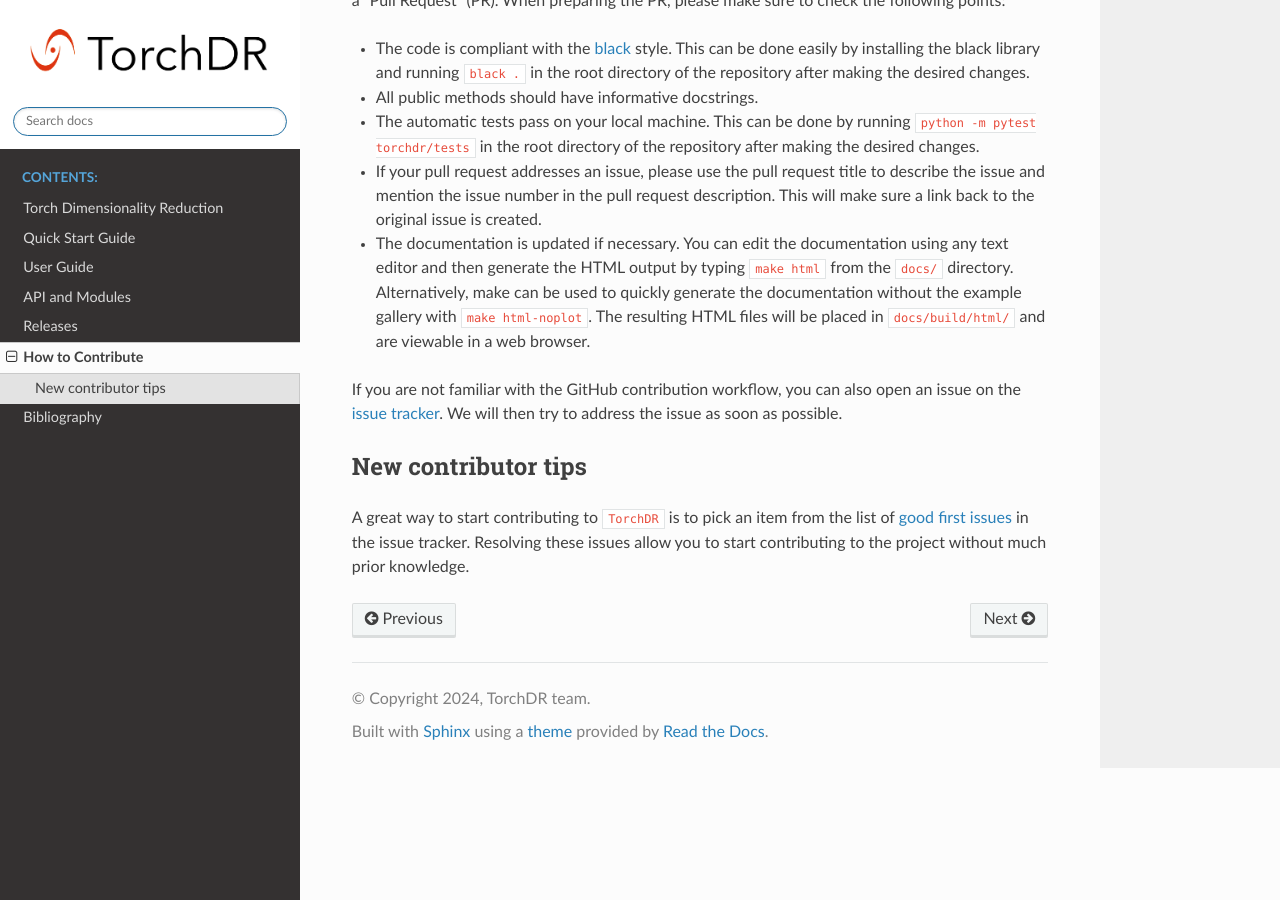
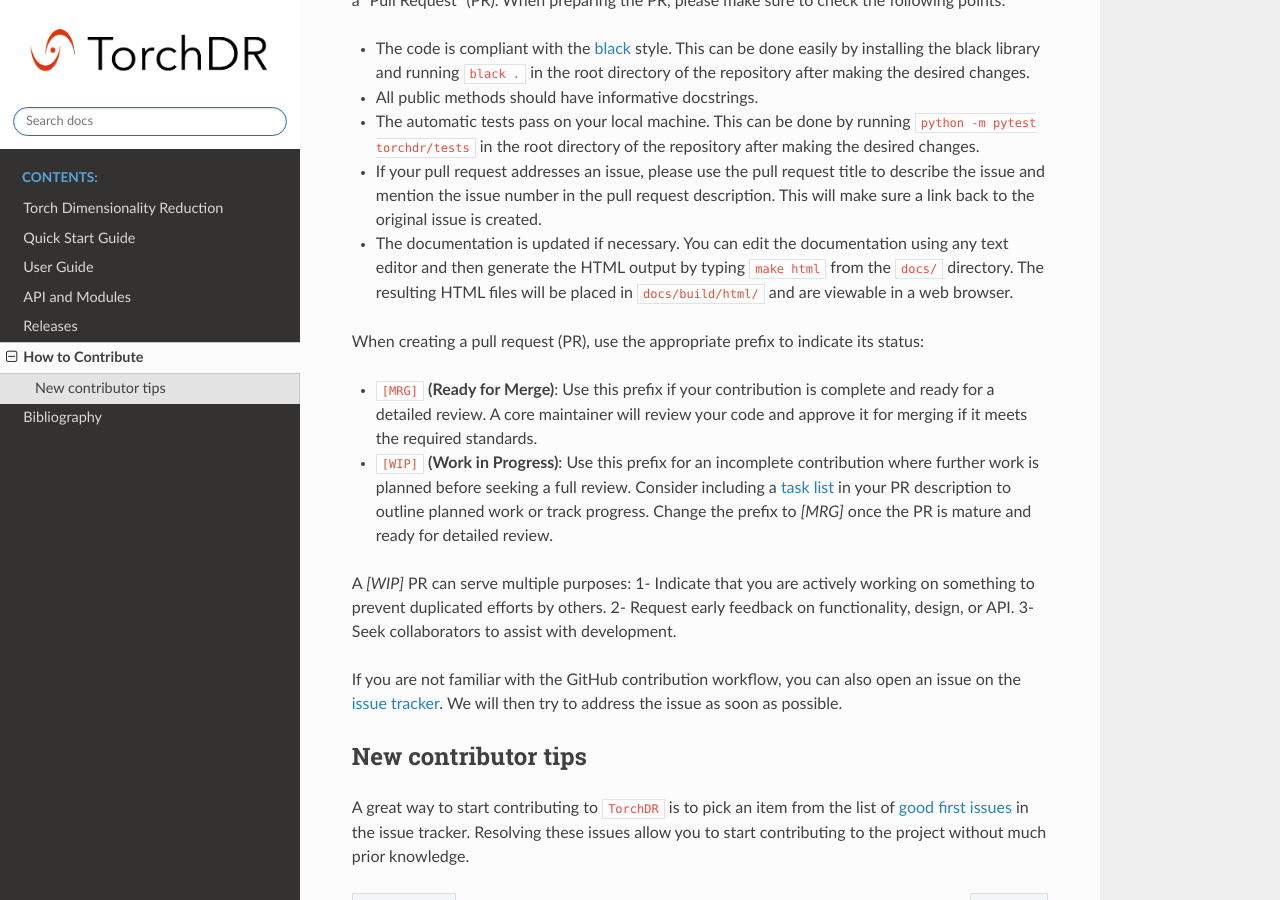
Before and after one commit to TorchDR/TorchDR, a Sphinx documentation site: the page built from docs/source/torchdr.contributing.rst, in a window 1280 px wide and 900 px high, scrolled down 365 px. Built offline with Sphinx 7.4.7 and the Read the Docs theme 3.1.0, drawn with Linux system fonts in a browser that asks for light colours; pages that are not in the unit, such as notebooks, are missing from menus.

Commit message:
[Doc] PR status guidelines (#145)

```diff
--- a/docs/source/torchdr.contributing.rst
+++ b/docs/source/torchdr.contributing.rst
@@ -17,7 +17,20 @@ check the following points:
 - All public methods should have informative docstrings.
 - The automatic tests pass on your local machine. This can be done by running ``python -m pytest torchdr/tests`` in the root directory of the repository after making the desired changes.
 - If your pull request addresses an issue, please use the pull request title to describe the issue and mention the issue number in the pull request description. This will make sure a link back to the original issue is created.
-- The documentation is updated if necessary. You can edit the documentation using any text editor and then generate the HTML output by typing ``make html`` from the ``docs/`` directory. Alternatively, make can be used to quickly generate the documentation without the example gallery with ``make html-noplot``. The resulting HTML files will be placed in ``docs/build/html/`` and are viewable in a web browser.
+- The documentation is updated if necessary. You can edit the documentation using any text editor and then generate the HTML output by typing ``make html`` from the ``docs/`` directory. The resulting HTML files will be placed in ``docs/build/html/`` and are viewable in a web browser.
+
+When creating a pull request (PR), use the appropriate prefix to indicate its status:
+
+- ``[MRG]`` **(Ready for Merge)**: Use this prefix if your contribution is complete and ready for a detailed review. A core maintainer will review your code and approve it for merging if it meets the required standards.
+
+- ``[WIP]`` **(Work in Progress)**: Use this prefix for an incomplete contribution where further work is planned before seeking a full review. Consider including a `task list <https://github.com/blog/1375-task-lists-in-gfm-issues-pulls-comments>`_ in your PR description to outline planned work or track progress. Change the prefix to `[MRG]` once the PR is mature and ready for detailed review.
+
+
+A `[WIP]` PR can serve multiple purposes:
+1- Indicate that you are actively working on something to prevent duplicated efforts by others.
+2- Request early feedback on functionality, design, or API.
+3- Seek collaborators to assist with development.
+
 
 If you are not familiar with the GitHub contribution workflow, you can also open
 an issue on the `issue tracker <https://github.com/torchdr/torchdr/issues>`_.
```
